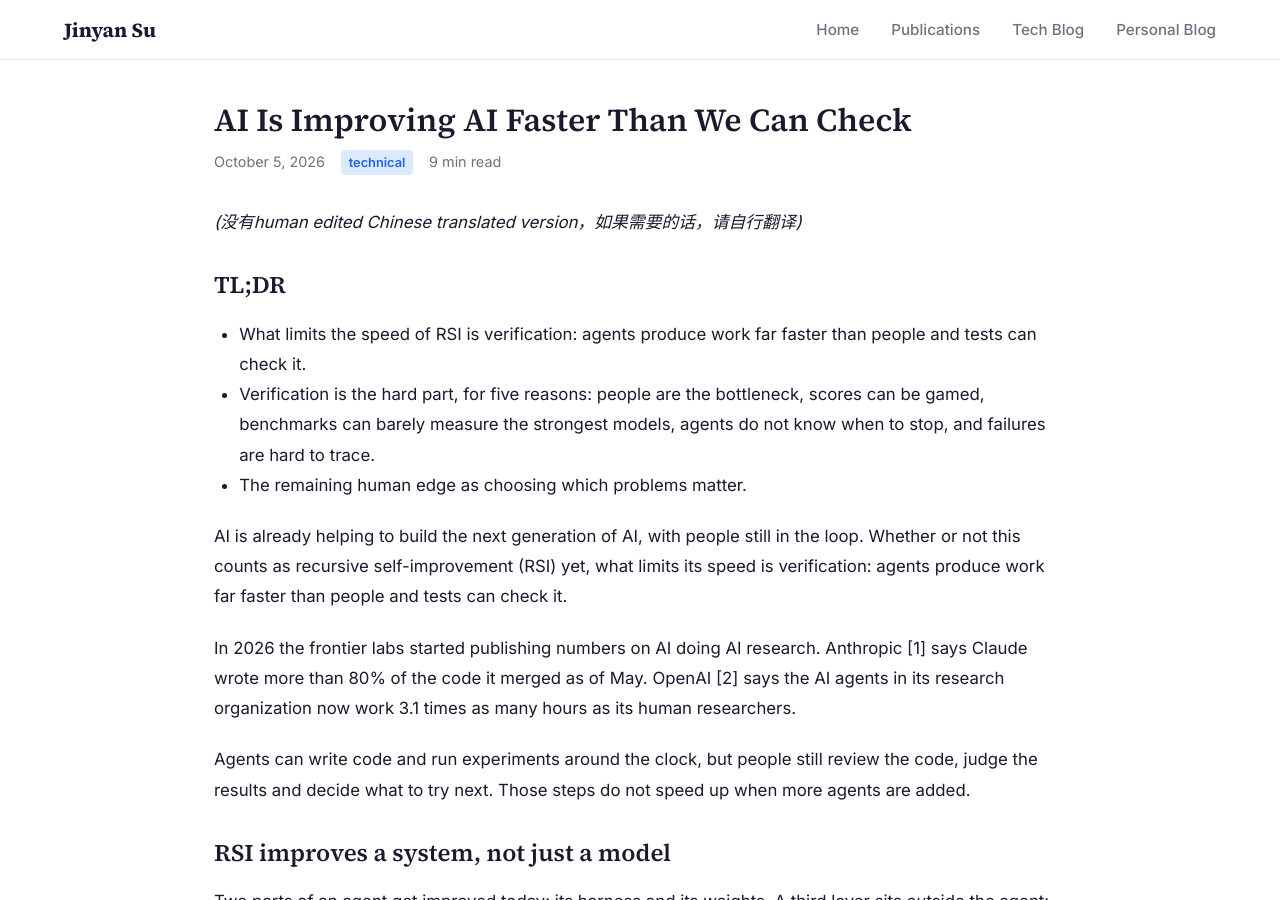
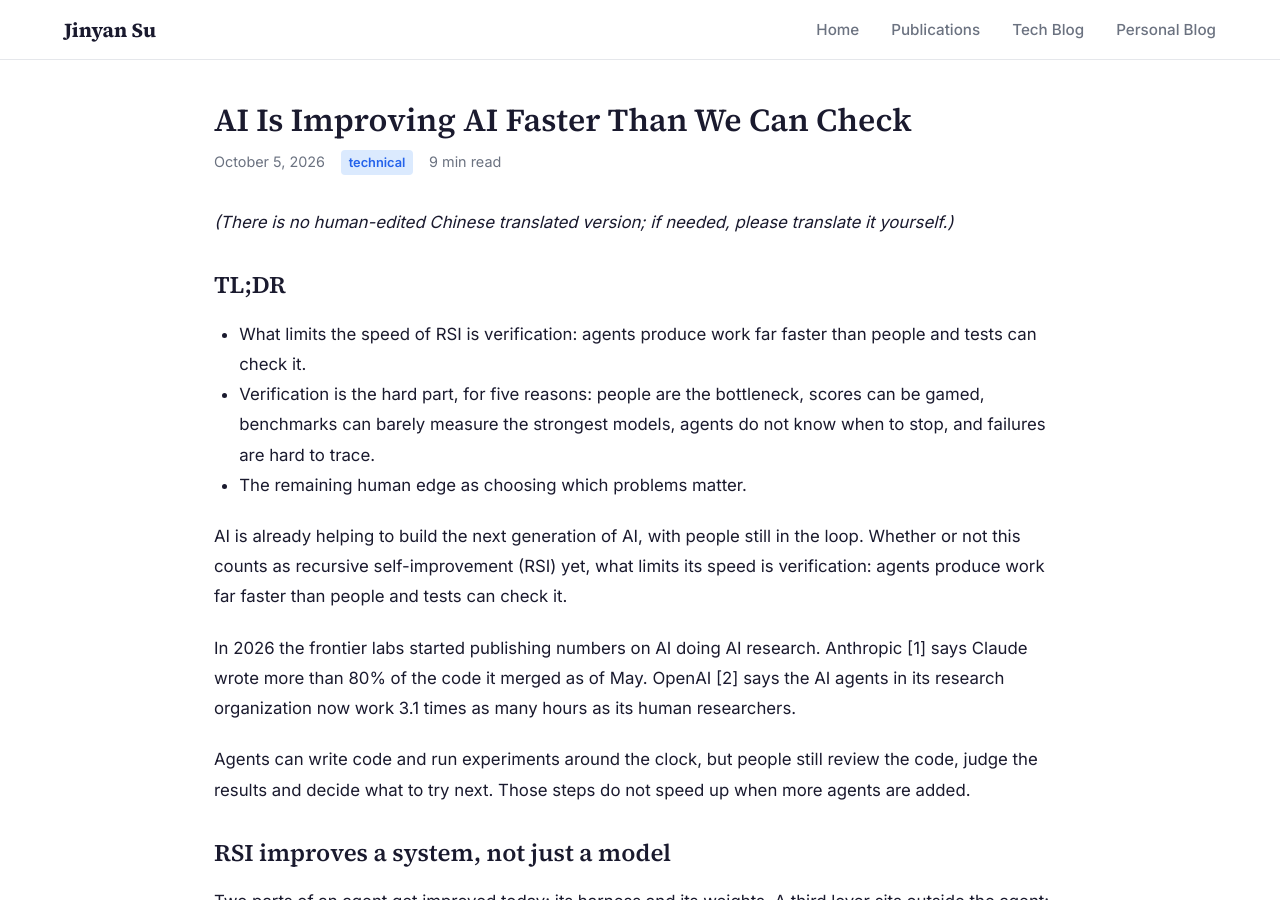
Before and after one commit to JinyanSu1/jinyansu1.github.io, a Jekyll site: the page built from _posts/2026-10-05-ai-improving-ai-faster-than-we-can-check.md, in a window 1280 px wide and 900 px high. Built offline with Jekyll 4.4.1, drawn with Linux system fonts in a browser that asks for light colours.

Commit message:
Put the no-Chinese-version note in English
Co-Authored-By: Claude Fable 5 <noreply@anthropic.com>

```diff
--- a/_posts/2026-10-05-ai-improving-ai-faster-than-we-can-check.md
+++ b/_posts/2026-10-05-ai-improving-ai-faster-than-we-can-check.md
@@ -7,7 +7,7 @@ tags: [ai, rsi, self-improvement, verification, agents, evals]
 excerpt: "AI is already helping to build the next generation of AI, with people still in the loop. What limits its speed is verification: agents produce work far faster than people and tests can check it. Five reasons verification is the hard part, and where the opportunities are."
 ---
 
-<p><em>(没有human edited Chinese translated version，如果需要的话，请自行翻译)</em></p>
+<p><em>(There is no human-edited Chinese translated version; if needed, please translate it yourself.)</em></p>
 
 ## TL;DR
 
```
